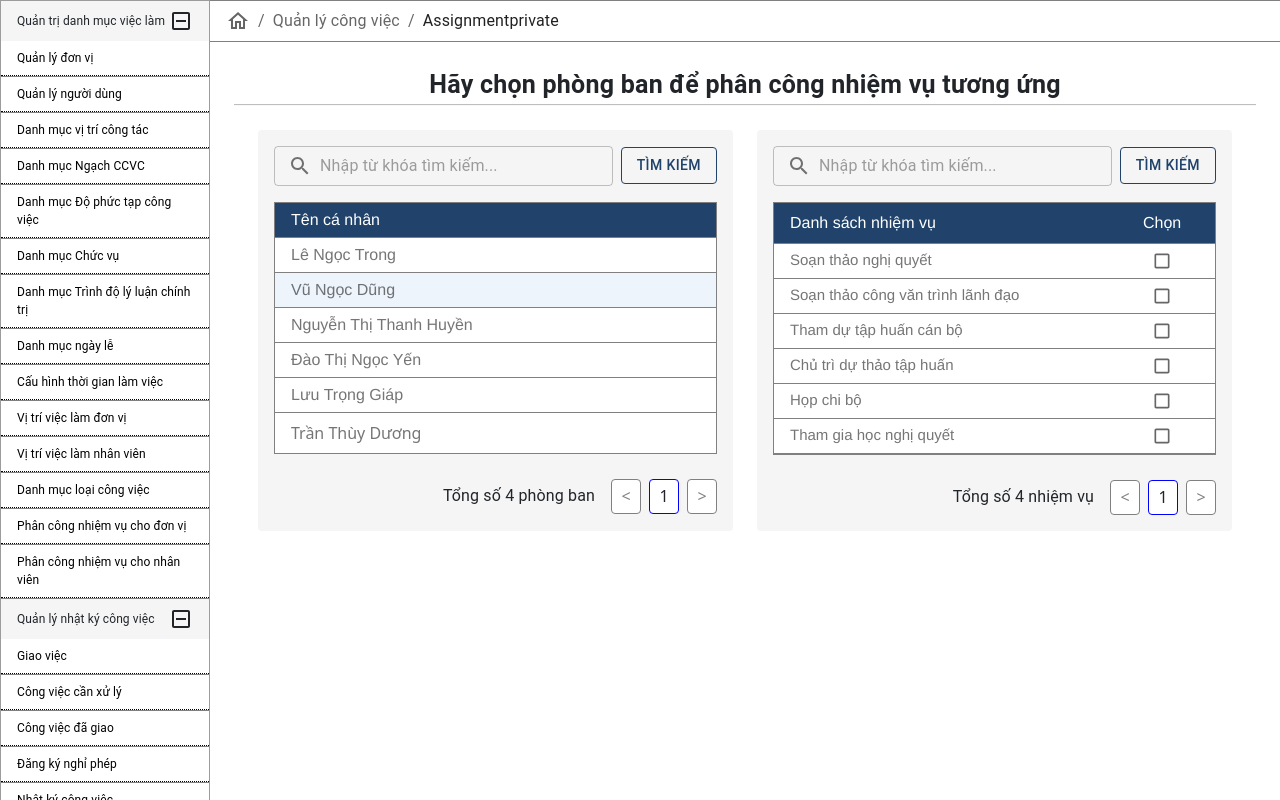
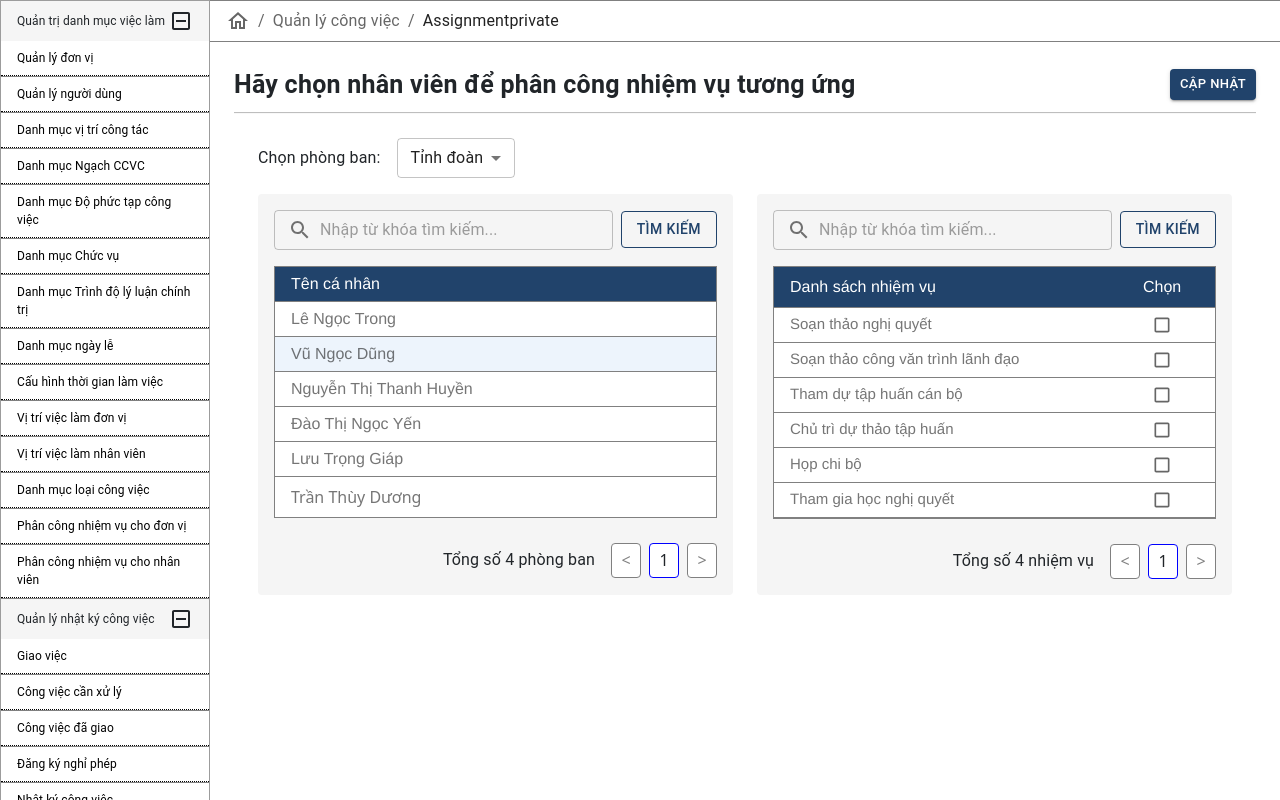
Before and after one commit to ThanhDienGIT/qlcv_ui, a React (Create React App) app: page /assignmentprivate in a window 1280 px wide. Shown: the top 800 px of the page. Built offline with nearby package versions, Linux system fonts and the light colour scheme.

Commit message:
new codew

```diff
--- a/src/View/Assignment/AssignmenPrivate.js
+++ b/src/View/Assignment/AssignmenPrivate.js
@@ -1,4 +1,4 @@
-import { Box, Button, Checkbox, Divider, InputAdornment, List, ListItem, ListItemButton, ListItemIcon, TextField, Typography } from '@mui/material'
+import { Box, Button, Checkbox, Divider, InputAdornment, List, ListItem, ListItemButton, ListItemIcon, MenuItem, Select, TextField, Typography } from '@mui/material'
 import React from 'react'
 import SearchIcon from '@mui/icons-material/Search';
 function AssignmentPrivate() {
@@ -61,12 +61,25 @@ function AssignmentPrivate() {
      ])
      return (
           <Box width={'100%'} padding={3} display={'flex'} justifyContent={'center'} flexDirection={'column'}>
+               <Box display={'flex'} alignItems={'center'} justifyContent={'space-between'}>
                     <Box>
-                    <Typography fontSize={25} sx={{ fontWeight: 'bold' }}>Hãy chọn phòng ban để phân công nhiệm vụ tương ứng</Typography>
-                    <Divider sx={{ borderTop: '1px solid black' }} />
+                         <Typography fontSize={25} sx={{ fontWeight: 'bold' }}>Hãy chọn nhân viên để phân công nhiệm vụ tương ứng</Typography>
                     </Box>
-               <Box width={'100%'} padding={3} display={'flex'} >
-
+                    <Box>
+                         <Button size='small' variant='contained' sx={{ backgroundColor: '#21436b' }}>Cập nhật</Button>
+                    </Box>
+               </Box>
+               <Divider sx={{ borderTop: '1px solid black', marginTop: 1 }} />
+               <Box width={'100%'} display={'flex'} flexDirection={'column'} padding={3} >
+                    <Box marginBottom={2} display={'flex'} alignItems={'center'}>
+                         <Typography>Chọn phòng ban:</Typography>
+                         <Select size={'small'} defaultValue={3} sx={{ marginLeft: 2 }} >
+                              <MenuItem value={1}>Ban tổ chức tỉnh ủy</MenuItem>
+                              <MenuItem value={2}>Ban Tuyên giáo Tỉnh ủyy</MenuItem>
+                              <MenuItem value={3}>Tỉnh đoàn</MenuItem>
+                         </Select>
+                    </Box>
+                    <Box width={'100%'} display={'flex'} >
                          <Box width={'49%'} minHeight={400} backgroundColor={'#f5f5f5'} borderRadius={1} padding={2} >
                               <Box display={'flex'} alignItems={'center'}>
                                    <TextField size={'small'} sx={{ flex: 2 }} placeholder='Nhập từ khóa tìm kiếm...'
@@ -229,6 +242,8 @@ function AssignmentPrivate() {
 
                               </Box>
                          </Box>
+                    </Box>
+
 
                </Box>
 
--- a/src/View/Assignment/AssignmentMain.js
+++ b/src/View/Assignment/AssignmentMain.js
@@ -92,10 +92,16 @@ function AssignmentMain() {
 
      return (
           <Box width={'100%'} padding={3} display={'flex'} justifyContent={'center'} flexDirection={'column'}>
-               <Box>
-                    <Typography fontSize={25} sx={{ fontWeight: 'bold' }}>Hãy chọn phòng ban để phân công nhiệm vụ tương ứng</Typography>
-                    <Divider sx={{ borderTop: '1px solid black' }} />
+               <Box display={'flex'} alignItems={'center'} justifyContent={'space-between'}>
+                    <Box>
+                         <Typography fontSize={25} sx={{ fontWeight: 'bold' }}>Hãy chọn phòng ban để phân công nhiệm vụ tương ứng</Typography>
+                    </Box>
+                    <Box>
+                         <Button size='small' variant='contained' sx={{ backgroundColor: '#21436b' }}>Cập nhật</Button>
+                    </Box>
+
                </Box>
+               <Divider sx={{ borderTop: '1px solid black', marginTop: 1 }} />
                <Box width={'100%'} padding={3} display={'flex'} >
 
                     <Box width={'49%'} backgroundColor={'#f7f7f7'} borderRadius={1} padding={2} >
```
Lines whose indentation alone changed are shown as unchanged.
